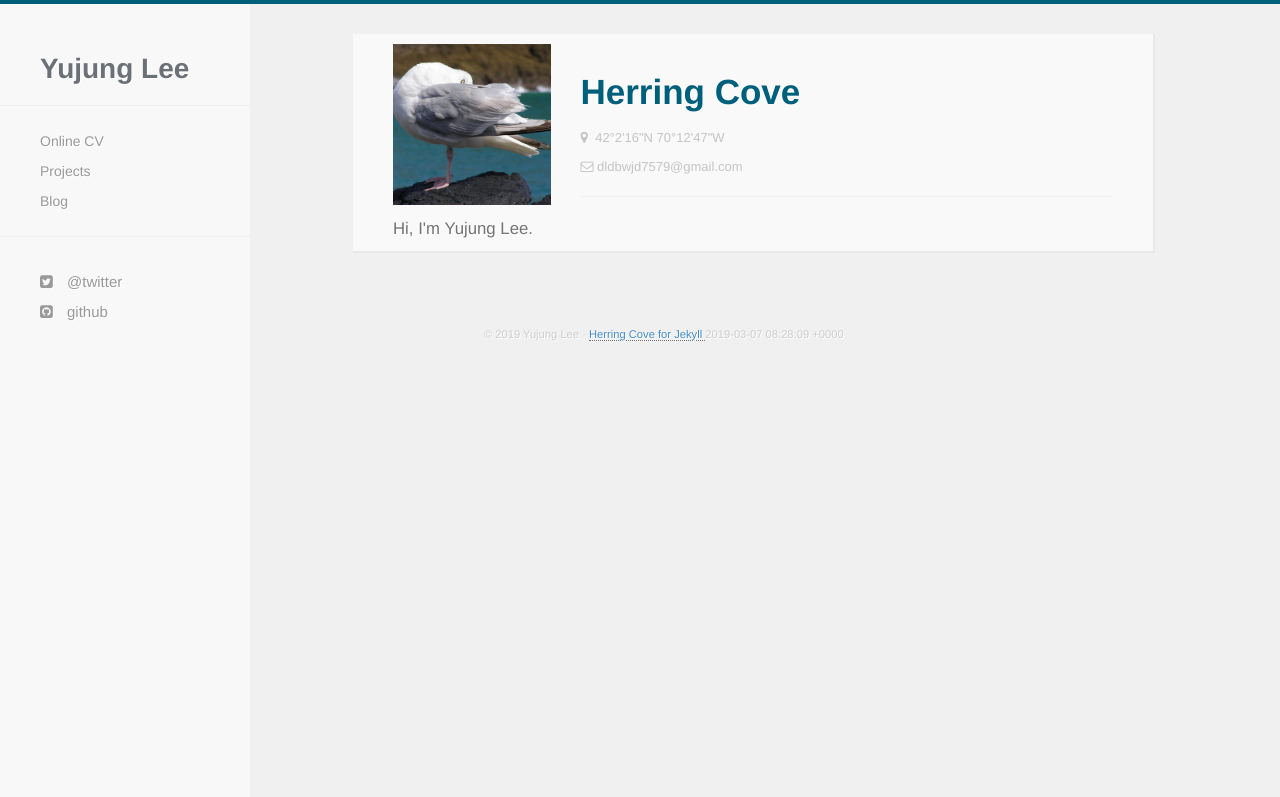
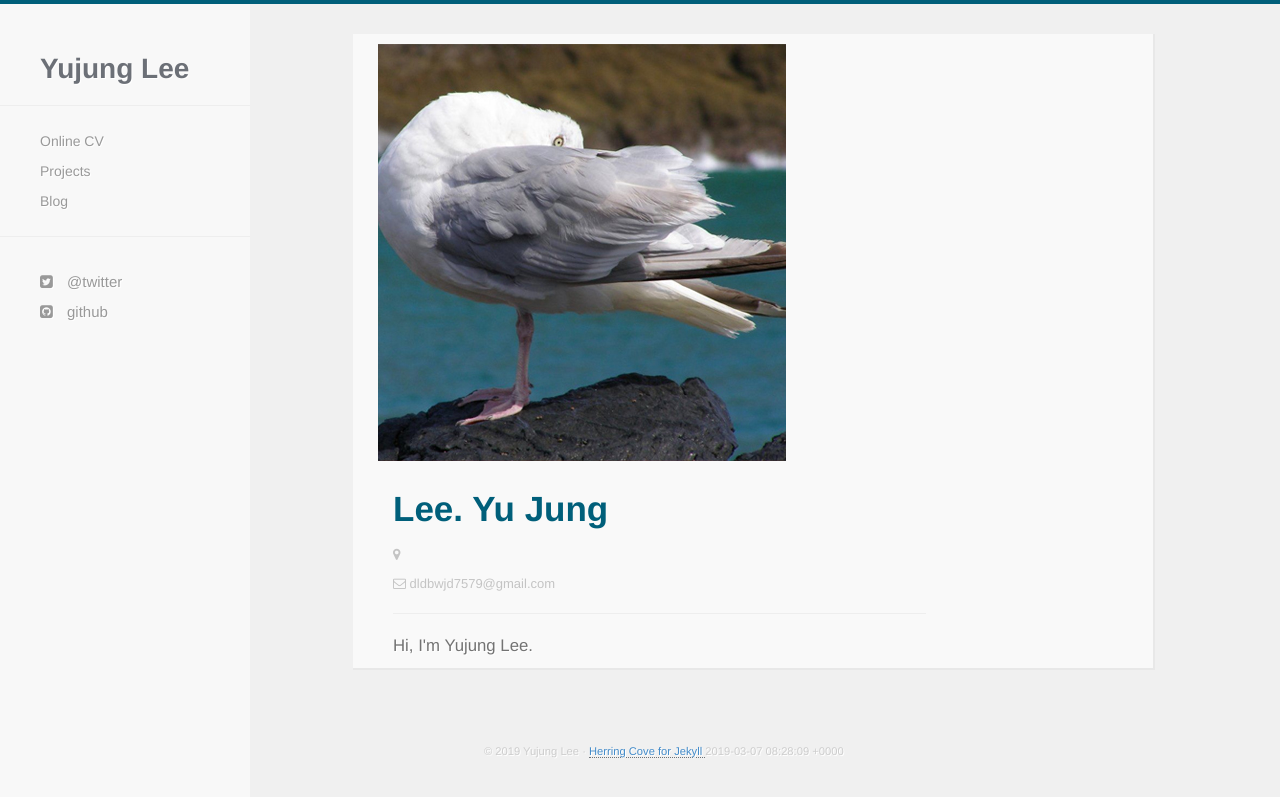
Before and after one commit to yujungL/yujungL.github.io, a Jekyll site: the page built from about.html, in a window 1280 px wide. Shown: the top 797 px of the page. Built offline with Jekyll 4.4.1, drawn with Linux system fonts in a browser that asks for light colours; nearby versions of some CDN libraries; Markdown is read by kramdown in place of the engine named in the settings.

Commit message:
Update about.html

```diff
--- a/about.html
+++ b/about.html
@@ -5,12 +5,12 @@ title: Online CV
     <div class="row">
       <div class="user-card">
         <div class="row">
-          <div class="col-md-3" id="cvPhoto">
+          <div class="cvPhoto">
             <img src="{{ site.baseurl }}/images/self.jpg">
           </div>
           <div class="col-md-9">
-            <h1>Herring Cove</h1>
-            <p><i class="fa fa-map-marker"></i>&nbsp;&nbsp;42°2'16"N   70°12'47"W</p>
+            <h1>Lee. Yu Jung</h1>
+            <p><i class="fa fa-map-marker"></i> </p>
             <p><i class="fa fa-envelope-o"></i> dldbwjd7579@gmail.com </p>
             <hr />
           </div>
```
